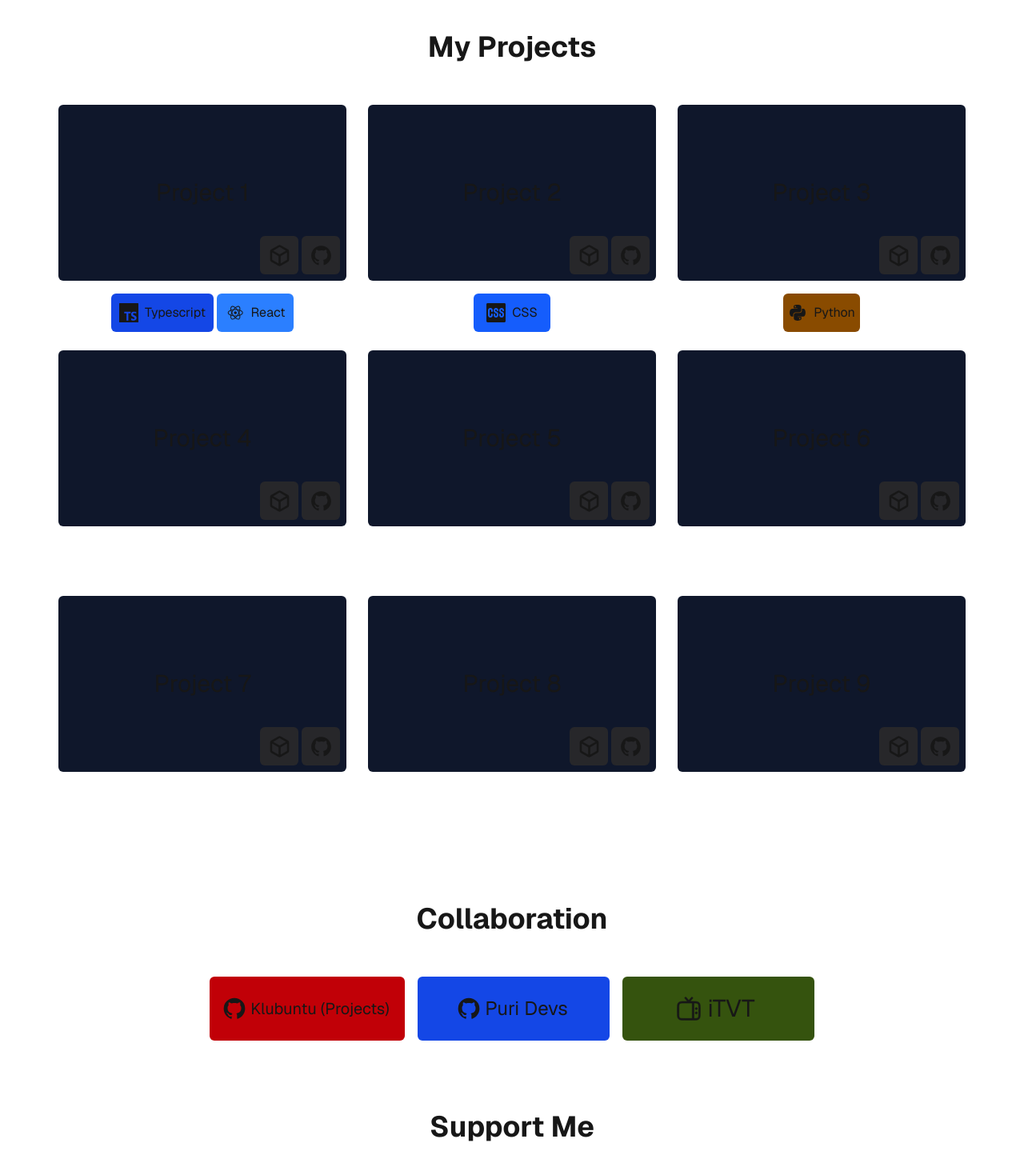
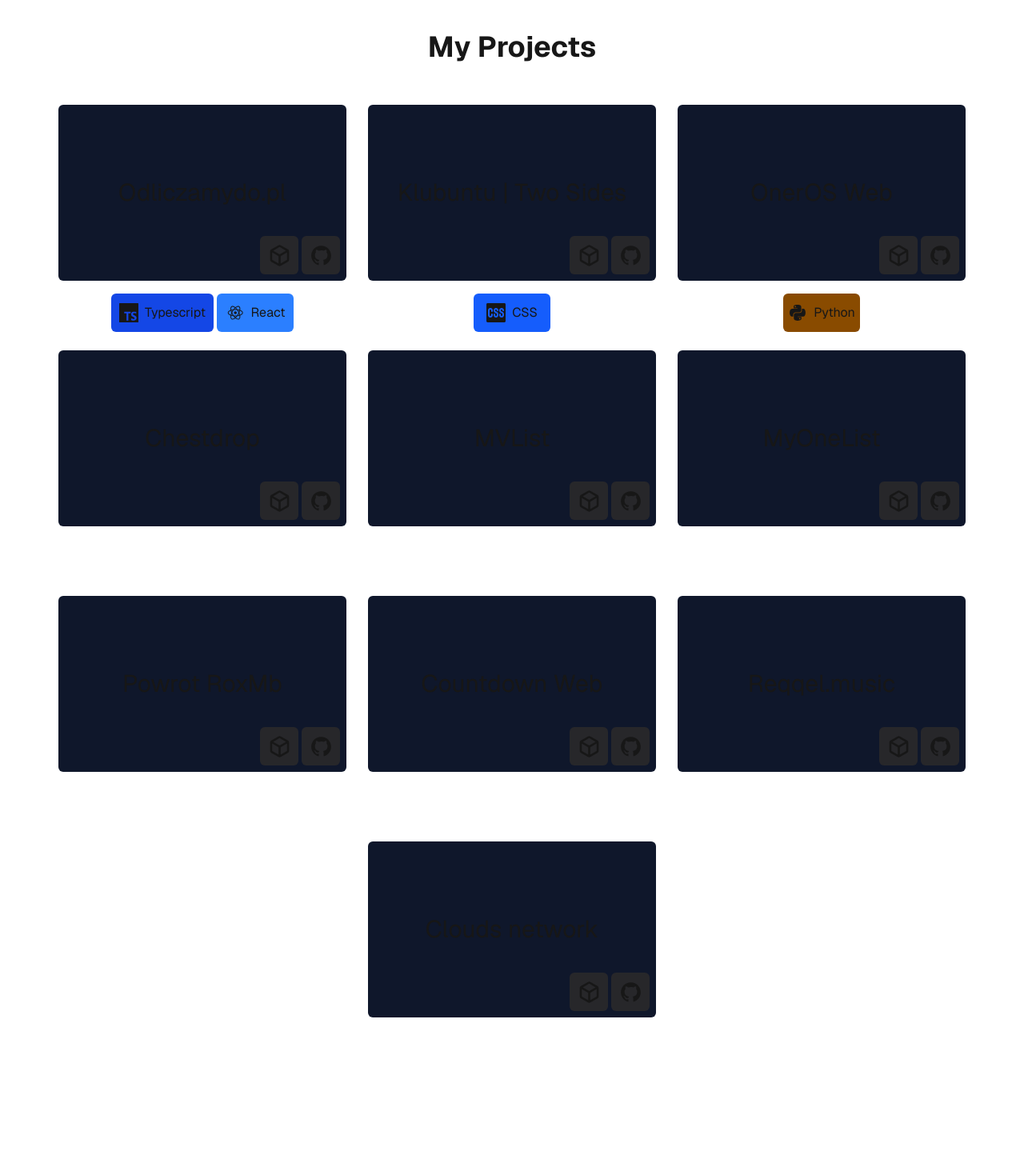
Before and after one commit to kbaraniak/kbdev, a Next.js app: page / in a window 1280 px wide. Shown: the part 480-1919 px from the top of the page at 80% size. Built offline with nearby package versions, Linux system fonts and the light colour scheme.

Commit message:
Updated Projects component for feature changes

```diff
--- a/components/Hero/Projects.jsx
+++ b/components/Hero/Projects.jsx
@@ -10,15 +10,16 @@ export default function Projects() {
 
         {/* Right column: projects flex */}
             <div className="mt-3 flex flex-wrap gap-x-[3px] gap-y-[11px] justify-center">
-                <Box id="1" website_url="" source_url="" stack={["react", "typescript"]} />
-                <Box id="2" website_url="" source_url="" stack={["css"]} />
-                <Box id="3" website_url="" source_url="" stack={["python"]} />
-                <Box id="4" website_url="" source_url="" />
-                <Box id="5" website_url="" source_url="" />
-                <Box id="6" website_url="" source_url="" />
-                <Box id="7" website_url="" source_url="" />
-                <Box id="8" website_url="" source_url="" />
-                <Box id="9" website_url="" source_url="" />
+                <Box id="Odliczamydo.pl" thumbnail="" website_url="" source_url="" stack={["react", "typescript"]} />
+                <Box id="Klubuntu | Two Sides" website_url="" source_url="" stack={["css"]} />
+                <Box id="OnerOS Web" website_url="" source_url="" stack={["python"]} />
+                <Box id="Chestdrop" website_url="" source_url="" />
+                <Box id="MVList" website_url="" source_url="" />
+                <Box id="MyOneList" website_url="" source_url="" />
+                <Box id="Powrot RoxMb" website_url="" source_url="" />
+                <Box id="Countdown Web" website_url="" source_url="" />
+                <Box id="Reqqel.music" website_url="" source_url="" />
+                <Box id="Clouds network" website_url="" source_url="" />
             </div>
 
         </section>
--- a/components/Projects/Box.jsx
+++ b/components/Projects/Box.jsx
@@ -1,11 +1,11 @@
 'use client'
 
 
-export default function Box({ id, website_url, source_url = "", stack=[] }) {
+export default function Box({ id, thumbnail="", website_url, source_url = "", stack=[] }) {
     return (
-        <div className="mx-3" id={`pr-${id}`}>
+        <div className="mx-3" id={`pr-${id.toLowerCase()}`}>
             <div className="w-90 h-55 bg-slate-900 rounded-md flex justify-center items-center text-3xl relative">
-                Project {id}
+                {id}
                 <div className="project-links flex gap-1 absolute bottom-2 right-2">
                     <button
                         className="w-12 h-12 bg-zinc-800 flex justify-center items-center rounded-md hover:opacity-65 transition-opacity"
```
